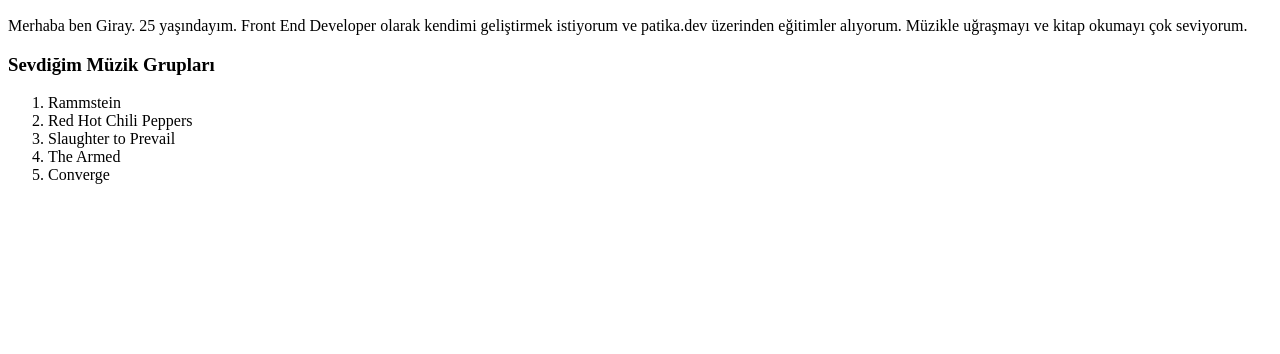
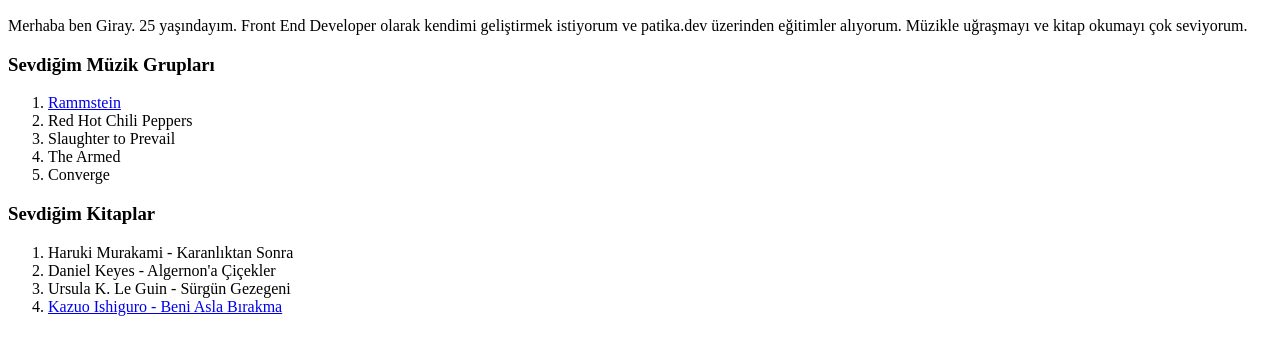
Before and after one commit to GiraySipit/ilk-web-sayfasi, a plain HTML site: page index.html in a window 1280 px wide. Shown: the part 110-464 px from the top of the page. Drawn offline with Linux system fonts and the light colour scheme.

Commit message:
Update index.html

```diff
--- a/index.html
+++ b/index.html
@@ -12,11 +12,18 @@
     <p>Merhaba ben Giray. 25 yaşındayım. Front End Developer olarak kendimi geliştirmek istiyorum ve patika.dev üzerinden eğitimler alıyorum. Müzikle uğraşmayı ve kitap okumayı çok seviyorum.</p>
     <h3>Sevdiğim Müzik Grupları</h3>
     <ol>
-        <li>Rammstein</li>
+        <li><a href= "https://open.spotify.com/artist/6wWVKhxIU2cEi0K81v7HvP?si=nbQaBNmQTHqBVJ99pHxq2A">Rammstein</a></li>
         <li>Red Hot Chili Peppers</li>
         <li>Slaughter to Prevail</li>
         <li>The Armed</li>
         <li>Converge</li>
     </ol>
+    <h3>Sevdiğim Kitaplar</h3>
+    <ol>
+        <li>Haruki Murakami - Karanlıktan Sonra</li>
+        <li>Daniel Keyes - Algernon'a Çiçekler</li>
+        <li>Ursula K. Le Guin - Sürgün Gezegeni</li>
+        <li><a href="https://www.goodreads.com/book/show/6334.Never_Let_Me_Go">Kazuo Ishiguro - Beni Asla Bırakma </a></li>
+    </ol>
 </body>
 </html>
```
